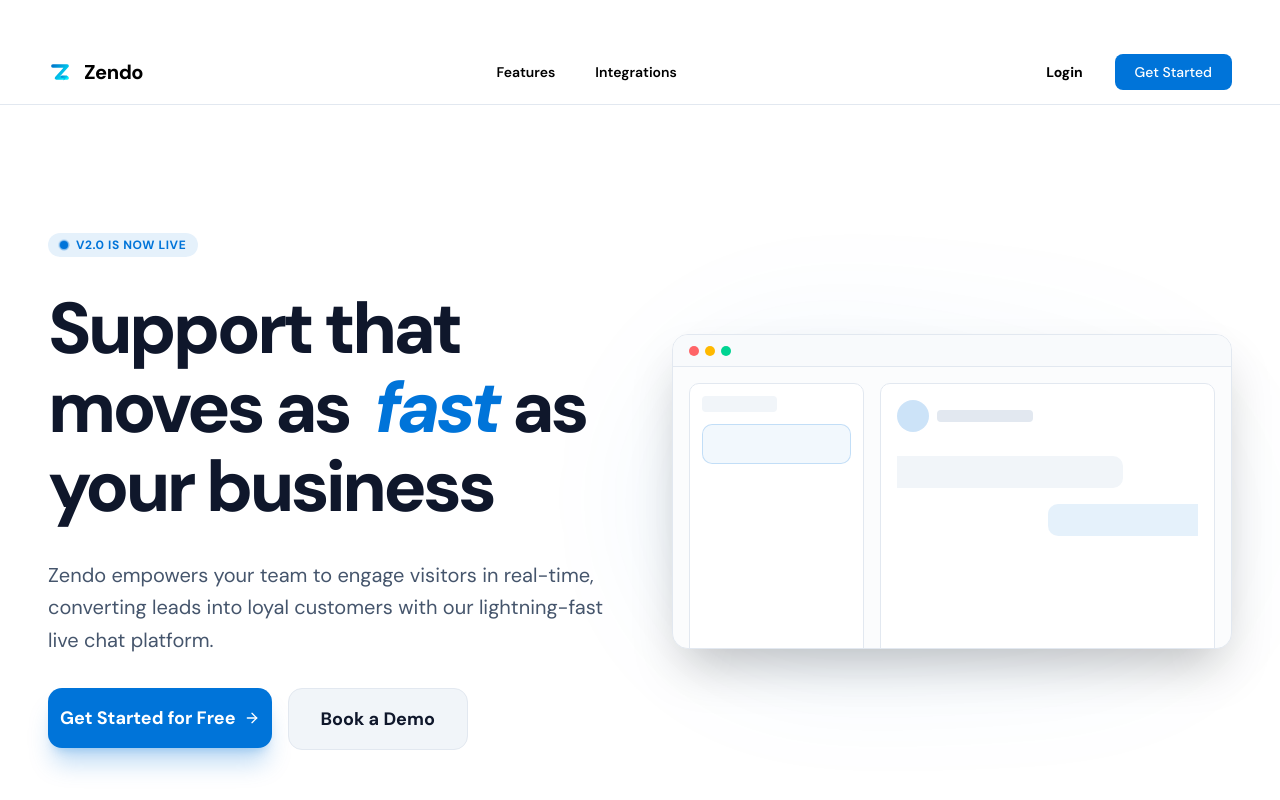
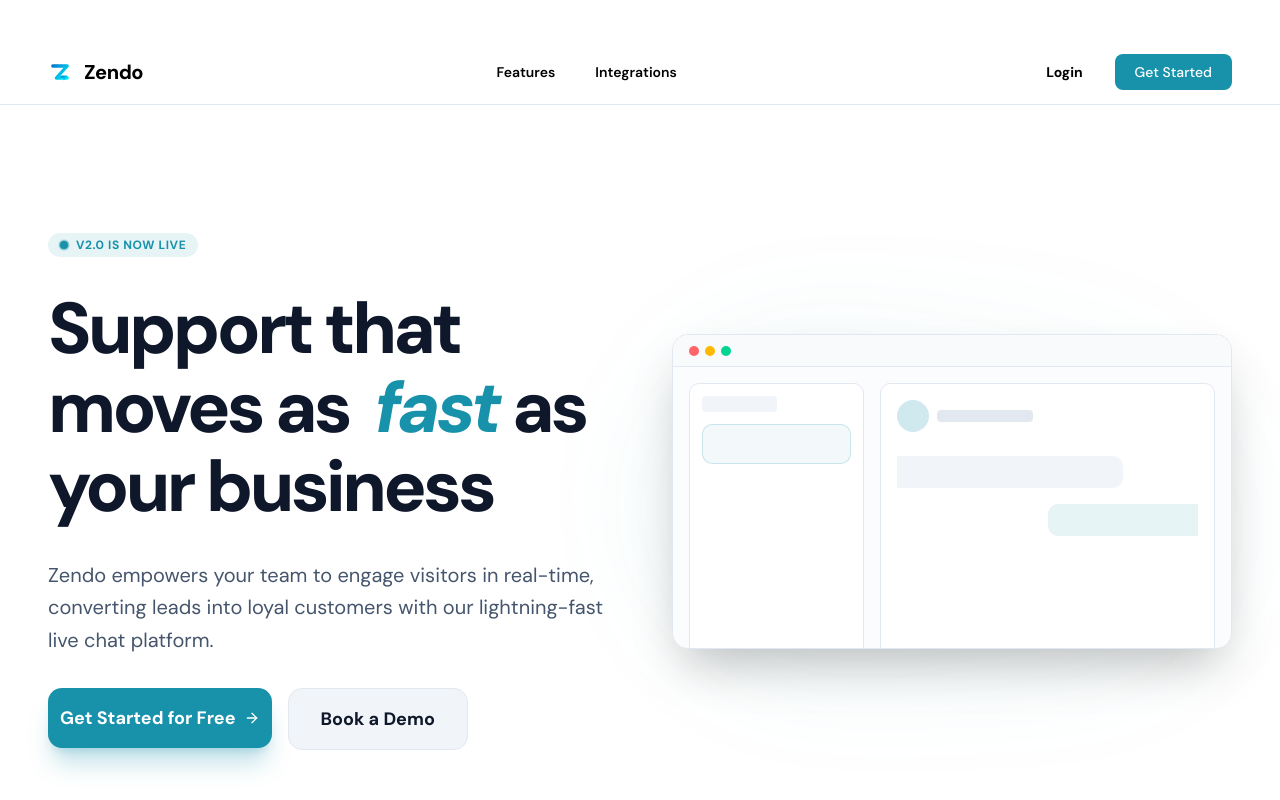
Before and after one commit to deveasyclick/zendo, a React (Vite) app in the folder frontend/: page / in a window 1280 px wide. Shown: the top 800 px of the page. Built offline with nearby package versions, Linux system fonts and the light colour scheme; no server answers.

Commit message:
feat:(style): change primary color

```diff
--- a/frontend/src/index.css
+++ b/frontend/src/index.css
@@ -10,18 +10,19 @@
 
 @theme {
   /* Primary color adjustments */
-  --color-primary-50:  #E6F0FF;
-  --color-primary-100: #CCE0FF;
-  --color-primary-200: #99C2FF;
-  --color-primary-300: #66A3FF;
-  --color-primary-400: #3385FF;
-  --color-primary-500: #0074D9;
-  --color-primary-600: #0064BF;
-  --color-primary-700: #004C80;
-  --color-primary-800: #003359;
-  --color-primary-900: #001F33;
-  --color-primary-950: #000D19;
-  --color-primary: #0074D9;
+ --color-primary-50:  #E6F6F9;
+--color-primary-100: #CDEDF3;
+--color-primary-200: #9ADBE6;
+--color-primary-300: #67C9DA;
+--color-primary-400: #34B7CD;
+--color-primary-500: #1891AA;
+--color-primary-600: #147A8F;
+--color-primary-700: #0F5C6B;
+--color-primary-800: #0A3D47;
+--color-primary-900: #06272E;
+--color-primary-950: #03171B;
+
+--color-primary: #1891AA;
 
   /* Secondary neutrals - muted gray for flexibility */
   --color-secondary-50:  #F7FAFC;
```
